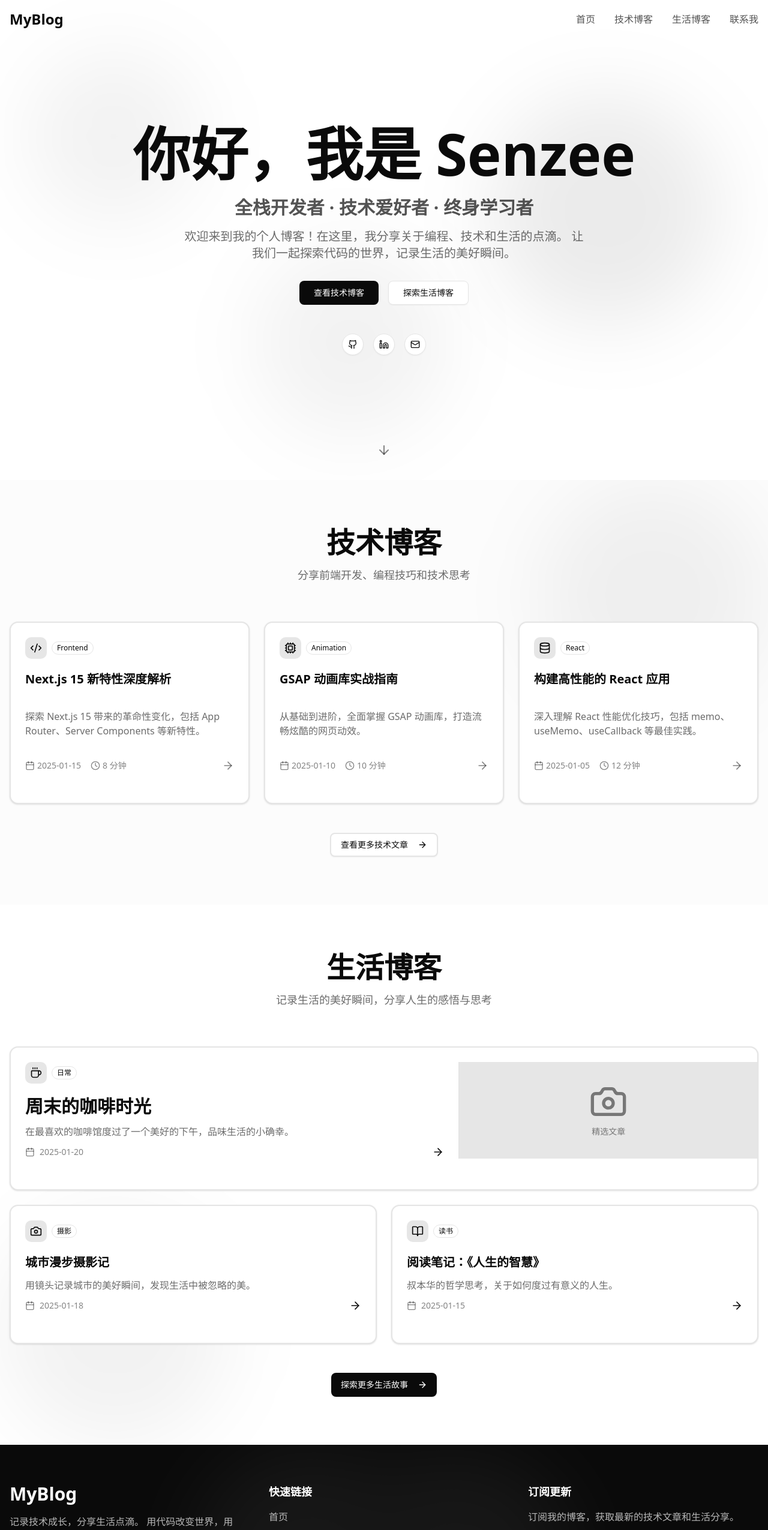
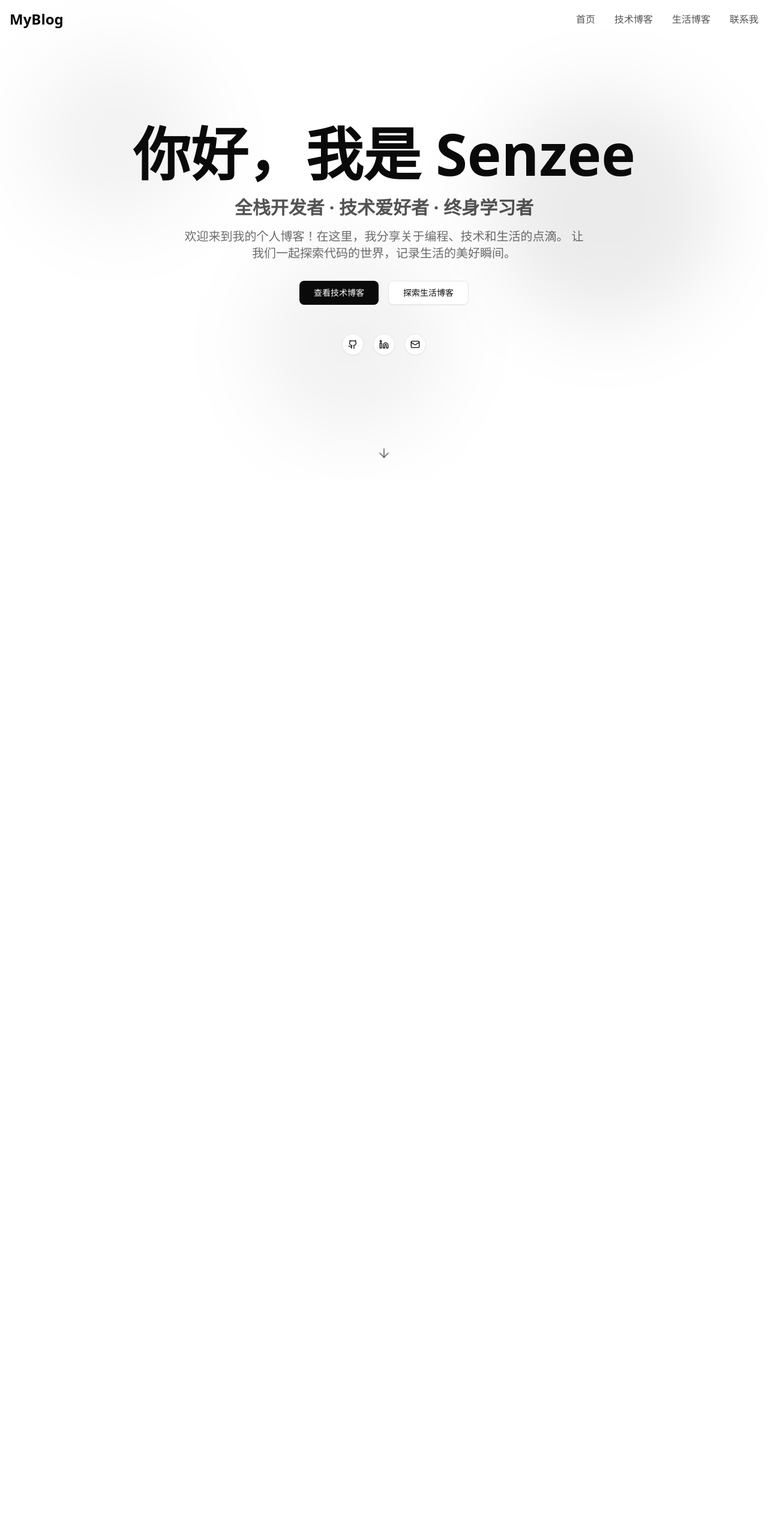
Before and after one commit to HDUysz/myBlog, a Next.js app: page /home in a window 1280 px wide. Shown: the top 2550 px of the page at 60% size. After the commit the page ends 800 px from the top, so only its background shows below. Built offline with nearby package versions, Linux system fonts and the light colour scheme.

Commit message:
feat: fullpageScroll

```diff
--- a/src/app/(main)/home/page.tsx
+++ b/src/app/(main)/home/page.tsx
@@ -4,6 +4,7 @@ import { HeroSection } from "@/components/sections/HeroSection";
 import { TechBlogSection } from "@/components/sections/TechBlogSection";
 import { LifeBlogSection } from "@/components/sections/LifeBlogSection";
 import { Footer } from "@/components/layout/Footer";
+import { FullPageScroll } from "@/components/layout/FullPageScroll";
 
 export const metadata: Metadata = {
   title: "Senzee's Blog - 首页",
@@ -14,12 +15,20 @@ export default function Home() {
   return (
     <>
       <Header />
-      <main className="overflow-x-hidden">
-        <HeroSection />
-        <TechBlogSection />
-        <LifeBlogSection />
-      </main>
-      <Footer />
+      <FullPageScroll>
+        <section className="snap-start h-screen">
+          <HeroSection />
+        </section>
+        <section className="snap-start h-screen">
+          <TechBlogSection />
+        </section>
+        <section className="snap-start h-screen">
+          <LifeBlogSection />
+        </section>
+        <section className="snap-start">
+          <Footer />
+        </section>
+      </FullPageScroll>
     </>
   );
 }
--- a/src/components/layout/Footer.tsx
+++ b/src/components/layout/Footer.tsx
@@ -15,6 +15,8 @@ export function Footer() {
   const contentRef = useRef<HTMLDivElement>(null);
 
   useEffect(() => {
+    // Delay to ensure scroller is set up
+    const timeoutId = setTimeout(() => {
       const ctx = gsap.context(() => {
         const footerContent = contentRef.current?.children || [];
         if (footerContent.length > 0) {
@@ -25,7 +27,7 @@ export function Footer() {
               scrollTrigger: {
                 trigger: footerRef.current,
                 start: 'top 90%',
-              toggleActions: 'play none none none',
+                toggleActions: 'play none none reset',
               },
               y: 0,
               opacity: 1,
@@ -38,10 +40,16 @@ export function Footer() {
       }, footerRef);
 
       return () => ctx.revert();
+    }, 200);
+
+    return () => clearTimeout(timeoutId);
   }, []);
 
   const scrollToTop = () => {
-    window.scrollTo({ top: 0, behavior: 'smooth' });
+    const scrollContainer = document.querySelector('.snap-y');
+    if (scrollContainer) {
+      scrollContainer.scrollTo({ top: 0, behavior: 'smooth' });
+    }
   };
 
   const socialLinks = [
--- /dev/null
+++ b/src/components/layout/FullPageScroll.tsx
@@ -0,0 +1,42 @@
+'use client';
+
+import { useEffect, useRef } from 'react';
+import { gsap } from 'gsap';
+import { ScrollTrigger } from 'gsap/ScrollTrigger';
+
+gsap.registerPlugin(ScrollTrigger);
+
+interface FullPageScrollProps {
+  children: React.ReactNode;
+}
+
+export function FullPageScroll({ children }: FullPageScrollProps) {
+  const containerRef = useRef<HTMLDivElement>(null);
+
+  useEffect(() => {
+    if (!containerRef.current) return;
+
+    // Tell ScrollTrigger to use this container as the scroller
+    ScrollTrigger.defaults({
+      scroller: containerRef.current,
+    });
+
+    // Refresh ScrollTrigger after a short delay to ensure proper setup
+    const timeoutId = setTimeout(() => {
+      ScrollTrigger.refresh();
+    }, 100);
+
+    return () => {
+      clearTimeout(timeoutId);
+      ScrollTrigger.defaults({
+        scroller: undefined,
+      });
+    };
+  }, []);
+
+  return (
+    <div ref={containerRef} className="snap-y snap-mandatory h-screen overflow-y-scroll scroll-smooth">
+      {children}
+    </div>
+  );
+}
--- a/src/components/sections/HeroSection.tsx
+++ b/src/components/sections/HeroSection.tsx
@@ -74,7 +74,7 @@ export function HeroSection() {
     <section
       id="hero"
       ref={heroRef}
-      className="relative min-h-screen flex items-center justify-center overflow-hidden bg-background"
+      className="relative h-full w-full flex items-center justify-center overflow-hidden bg-background"
     >
       {/* Animated Background Elements */}
       <div className="absolute inset-0 overflow-hidden pointer-events-none">
--- a/src/components/sections/LifeBlogSection.tsx
+++ b/src/components/sections/LifeBlogSection.tsx
@@ -61,6 +61,8 @@ export function LifeBlogSection() {
   const gridRef = useRef<HTMLDivElement>(null);
 
   useEffect(() => {
+    // Delay to ensure scroller is set up
+    const timeoutId = setTimeout(() => {
       const ctx = gsap.context(() => {
         // Title animation
         gsap.fromTo(
@@ -70,7 +72,7 @@ export function LifeBlogSection() {
             scrollTrigger: {
               trigger: titleRef.current,
               start: 'top 80%',
-            toggleActions: 'play none none none',
+              toggleActions: 'play none none reset',
             },
             y: 0,
             opacity: 1,
@@ -92,7 +94,7 @@ export function LifeBlogSection() {
               scrollTrigger: {
                 trigger: gridRef.current,
                 start: 'top 80%',
-              toggleActions: 'play none none none',
+                toggleActions: 'play none none reset',
               },
               y: 0,
               opacity: 1,
@@ -105,18 +107,21 @@ export function LifeBlogSection() {
       }, sectionRef);
 
       return () => ctx.revert();
+    }, 200);
+
+    return () => clearTimeout(timeoutId);
   }, []);
 
   return (
     <section
       id="life-blog"
       ref={sectionRef}
-      className="py-20 bg-background relative overflow-hidden"
+      className="h-full w-full flex items-center bg-background relative overflow-y-auto"
     >
       {/* Background Decoration */}
       <div className="absolute bottom-0 left-0 w-96 h-96 bg-foreground/5 rounded-full blur-3xl" />
 
-      <div className="container mx-auto px-4 relative z-10">
+      <div className="container mx-auto px-4 py-20 relative z-10 w-full">
         <div className="text-center mb-16">
           <h2
             ref={titleRef}
--- a/src/components/sections/TechBlogSection.tsx
+++ b/src/components/sections/TechBlogSection.tsx
@@ -56,6 +56,8 @@ export function TechBlogSection() {
   const cardsRef = useRef<HTMLDivElement>(null);
 
   useEffect(() => {
+    // Delay to ensure scroller is set up
+    const timeoutId = setTimeout(() => {
       const ctx = gsap.context(() => {
         gsap.fromTo(
           titleRef.current,
@@ -64,7 +66,7 @@ export function TechBlogSection() {
             scrollTrigger: {
               trigger: titleRef.current,
               start: 'top 80%',
-            toggleActions: 'play none none none',
+              toggleActions: 'play none none reset',
             },
             y: 0,
             opacity: 1,
@@ -86,7 +88,7 @@ export function TechBlogSection() {
               scrollTrigger: {
                 trigger: cardsRef.current,
                 start: 'top 80%',
-              toggleActions: 'play none none none',
+                toggleActions: 'play none none reset',
               },
               y: 0,
               opacity: 1,
@@ -99,18 +101,21 @@ export function TechBlogSection() {
       }, sectionRef);
 
       return () => ctx.revert();
+    }, 200);
+
+    return () => clearTimeout(timeoutId);
   }, []);
 
   return (
     <section
       id="tech-blog"
       ref={sectionRef}
-      className="py-20 bg-muted/30 relative overflow-hidden"
+      className="h-full w-full flex items-center bg-muted/30 relative overflow-y-auto"
     >
       {/* Background Decoration */}
       <div className="absolute top-0 right-0 w-96 h-96 bg-foreground/5 rounded-full blur-3xl" />
 
-      <div className="container mx-auto px-4 relative z-10">
+      <div className="container mx-auto px-4 py-20 relative z-10 w-full">
         <div className="text-center mb-16">
           <h2
             ref={titleRef}
```
Lines whose indentation alone changed are shown as unchanged.
